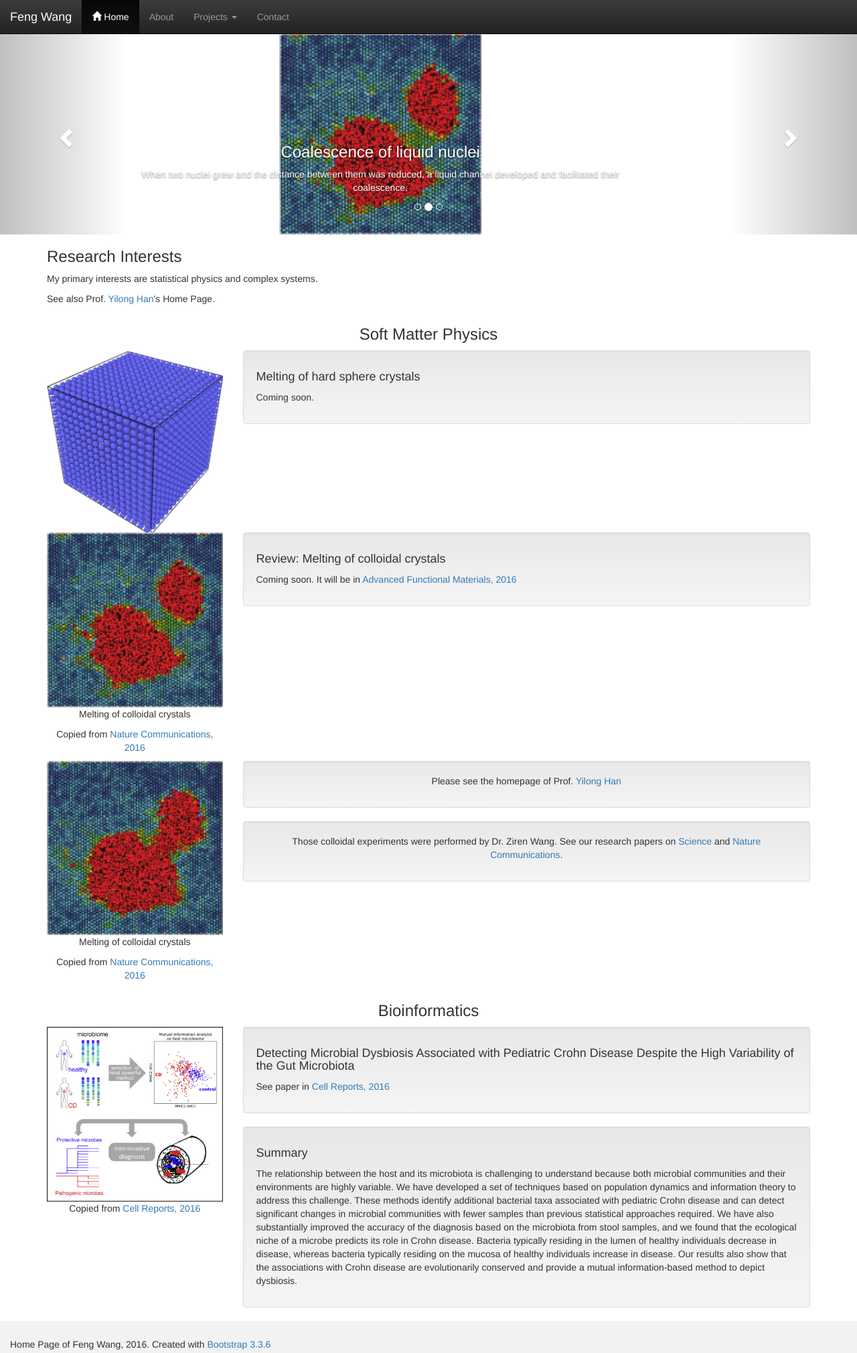
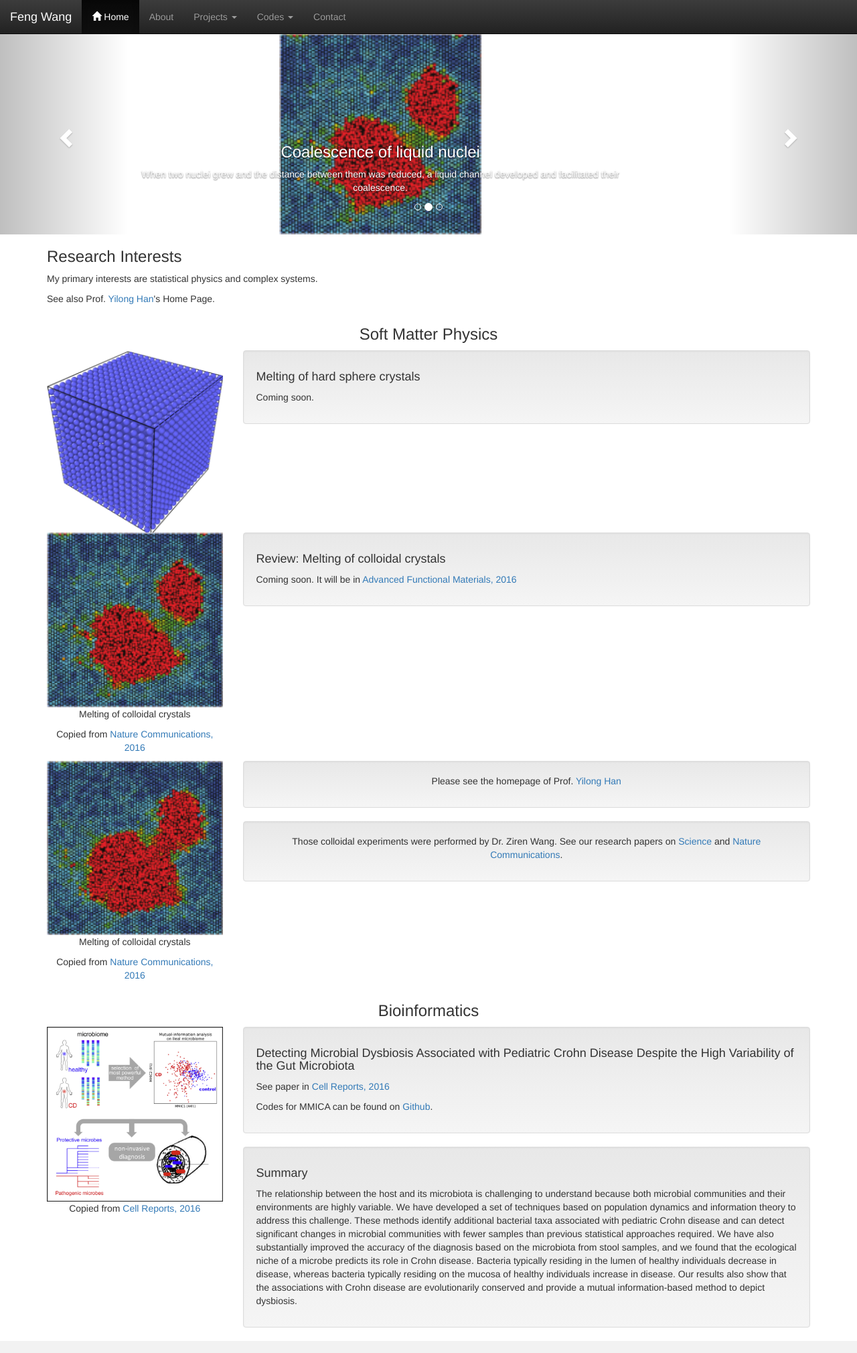
Before and after one commit to fengwangPhysics/fengwangPhysics.github.io, a plain HTML site: page index.html in a window 1280 px wide. Shown: the top 2020 px of the page at 67% size. Drawn offline with nearby package versions, Linux system fonts and the light colour scheme.

Commit message:
add link to MMICA

```diff
--- a/index.html
+++ b/index.html
@@ -70,6 +70,12 @@
           <ul class="dropdown-menu">
             <li><a href="#Projects">Soft Matter Physics</a></li>
             <li><a href="#Bioinformatics">Bioinformatics</a></li>
+          </ul>
+        </li>
+        <li class="dropdown">
+          <a class="dropdown-toggle" data-toggle="dropdown" href="#">Codes <span class="caret"></span></a>
+          <ul class="dropdown-menu">
+            <li><a href="https://github.com/fengwangPhysics/MMICA">MMICA</a></li>
           </ul>
         </li>
         <li><a href="#">Contact</a></li>
@@ -188,6 +194,7 @@
       <div class="well text-left">
       <h4>Detecting Microbial Dysbiosis Associated with Pediatric Crohn Disease Despite the High Variability of the Gut Microbiota</h4>
       <p>See paper in <a href="http://dx.doi.org/10.1016/j.celrep.2015.12.088">Cell Reports, 2016</a></p>
+      <p>Codes for MMICA can be found on <a href="https://github.com/fengwangPhysics/MMICA">Github</a>.</p>
       </div>
       <div class="well text-left">
       <h4>Summary</h4>
```
